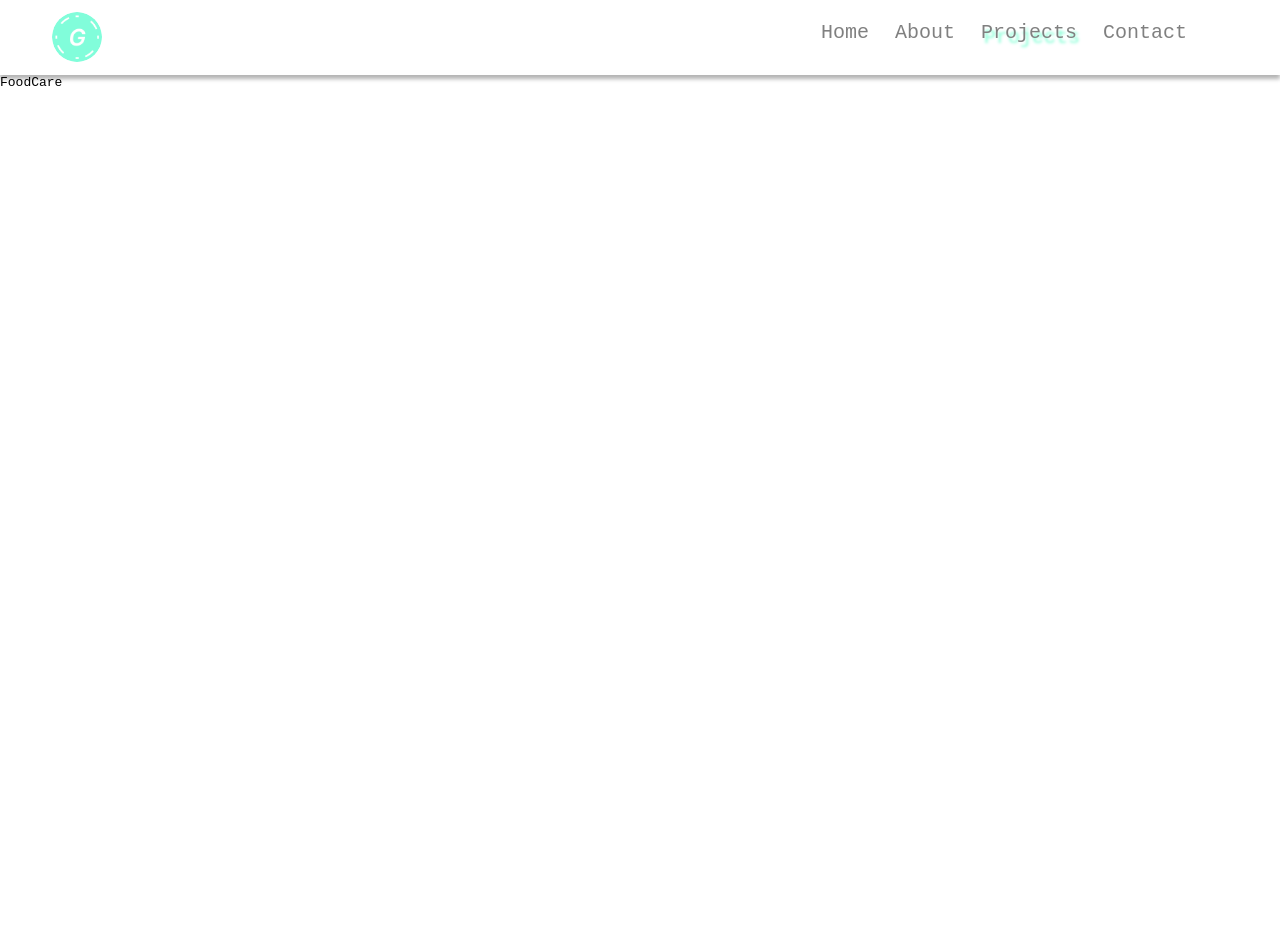
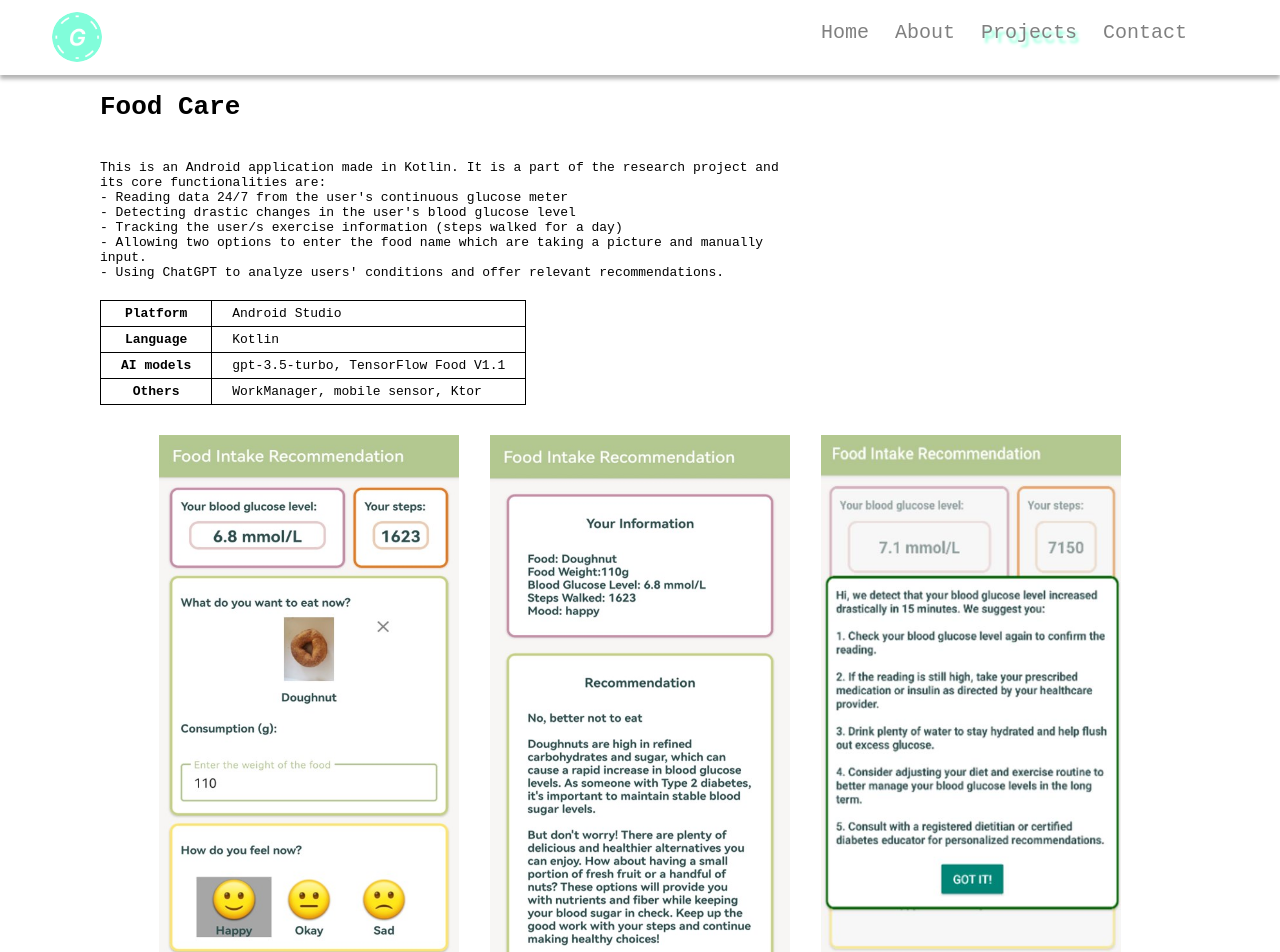
Before and after one commit to EATGao/all-about-yurong, a React (Create React App) app: page /projects/foodcare in a window 1280 px wide. Shown: the top 952 px of the page. Before the commit the page ends 800 px from the top, so only its background shows below. Built offline with nearby package versions, Linux system fonts and the light colour scheme.

Commit message:
write content of FoodCare Project

```diff
--- a/src/Pages/Project/Project.js
+++ b/src/Pages/Project/Project.js
@@ -28,13 +28,12 @@ function Project() {
 - Integrating Google Maps to show the libraries around the user as well as the crow flies.
 - Interacting with OpenWeather API using Retrofit to provide users with weather information based on their current locations.
 " pictureLink={DailyReaderPic} accessLinks="/projects/dailyreader"></ProjectDescription>
-        <ProjectDescription title='Clone Projecrs' description="This is a collection of websites that mimics the layout and functions of some famous websites.
+        <ProjectDescription title='Clone Projects' description="This is a collection of websites that mimics the layout and functions of some famous websites.
 - Using Firebase Authentication to achieve login and signup functions.
 - Using Firebase Database to store each user's posts.
 - Using Redux to make the user's basic information accessible in each component.
 - Deployed to Firebase
 " pictureLink={ClonePic} accessLinks="/projects/cloneprojects" isWeb='true'></ProjectDescription>
-
       </div>
       <Footer />
     </div>
--- a/src/Pages/Project/ProjectDescription.css
+++ b/src/Pages/Project/ProjectDescription.css
@@ -79,7 +79,8 @@
     transition: all 300ms ease-out;
 }
 
-a, a:visited {
+.project__access > button > a, a:visited {
+    cursor: pointer;
     color: grey;
     text-decoration: none;
 }
--- /dev/null
+++ b/src/Pages/ProjectDetail/FoodCare.css
@@ -0,0 +1,50 @@
+.foodcare {
+
+    display: flex;
+    flex-direction: column;
+    width: 100%;
+    min-height: 100vh;
+    margin-bottom: 30px;
+}
+
+.foodcare__title {
+    margin-left: 100px;
+}
+
+.foodcare__introduction {
+    margin-left: 100px;
+    width: 700px;
+    white-space: pre-line;
+    padding: 20px 0px;
+}
+
+.foodcare__screenshots {
+    display: flex;
+    justify-content: space-evenly;
+    width: 80%;
+    align-self: center;
+}
+
+.foodcare__screenshot {
+    display: flex;
+    flex-direction: column;
+    height: auto;
+    margin-bottom: 30px;
+    align-items: center;
+}
+
+.foodcare__screenshot > img {
+    grid-column-start: 1;
+    grid-row-start: 1;
+    grid-row-end: 4;
+    width: 300px;
+    height: 600px;
+}
+
+.foodcare__tech > table, th, td {
+    margin-left: 100px;
+    border: 1px solid;
+    border-collapse: collapse;
+    padding: 5px 20px;
+    margin-bottom: 30px;
+}
--- a/src/Pages/ProjectDetail/FoodCare.js
+++ b/src/Pages/ProjectDetail/FoodCare.js
@@ -1,12 +1,67 @@
 import React from 'react'
 import Header from '../../Header/Header'
+import Footer from '../../Footer/Footer';
+import './FoodCare.css'
+import FoodCareMainPagePic from '../../Pictures/FoodCare/foodcare_mainpage.jpg'
+import FoodCareFoodRecomPagePic from '../../Pictures/FoodCare/foodcare_frecom.jpg'
+import FoodCareHealthRecomPagePic from '../../Pictures/FoodCare/foodcare_hrecom.jpg'
 
 function FoodCare() {
+
+  const intro = (<>This is an Android application made in Kotlin. It is a part of the research project and its core functionalities are:{'\n'}
+  - Reading data 24/7 from the user's continuous glucose meter{'\n'}
+  - Detecting drastic changes in the user's blood glucose level{'\n'}
+  - Tracking the user/s exercise information (steps walked for a day){'\n'}
+  - Allowing two options to enter the food name which are taking a picture and manually input.{'\n'}
+  - Using ChatGPT to analyze users' conditions and offer relevant recommendations.</>);
+
+
   return (
     <div>
         <Header />
-        FoodCare
-
+        <div className='foodcare'>
+          <div className='foodcare__title'>
+            <h1>Food Care</h1>
+          </div>
+          <div className='foodcare__introduction'>
+            {intro}
+          </div>
+          <div className='foodcare__tech'>
+            <table>
+              <tr>
+                <th>Platform</th>
+                <td>Android Studio</td>
+              </tr>
+              <tr>
+                <th>Language</th>
+                <td>Kotlin</td>
+              </tr>
+              <tr>
+                <th>AI models</th>
+                <td>gpt-3.5-turbo, TensorFlow Food V1.1</td>
+              </tr>
+              <tr>
+                <th>Others</th>
+                <td>WorkManager, mobile sensor, Ktor</td>
+              </tr>
+            </table>
+          </div>
+          <div className='foodcare__screenshots'>
+            <div className='foodcare__screenshot'>
+              <img src={FoodCareMainPagePic} alt='Food care application main page picture'></img>
+              <p>Main Page</p>
+            </div>
+            <div className='foodcare__screenshot'>
+              <img src={FoodCareFoodRecomPagePic} alt='Food care application food recommendation page picture'></img>
+              <p>Food Recommendation</p>
+            </div>
+            <div className='foodcare__screenshot'>
+              <img src={FoodCareHealthRecomPagePic} alt='Food care application health recommendation page picture'></img>
+              <p>Health Recommendation</p>
+            </div>
+          </div>
+        </div>
+        <Footer/>
     </div>
   )
 }
```
Also changed, not shown: src/Pictures/FoodCare/foodcare_frecom.jpg (added), src/Pictures/FoodCare/foodcare_hrecom.jpg (added).
